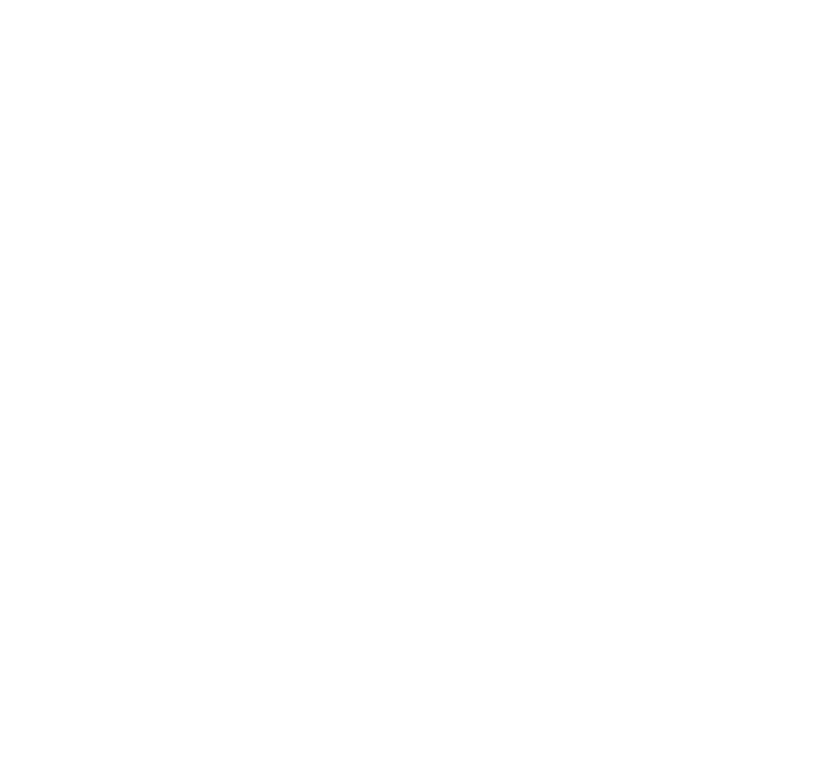
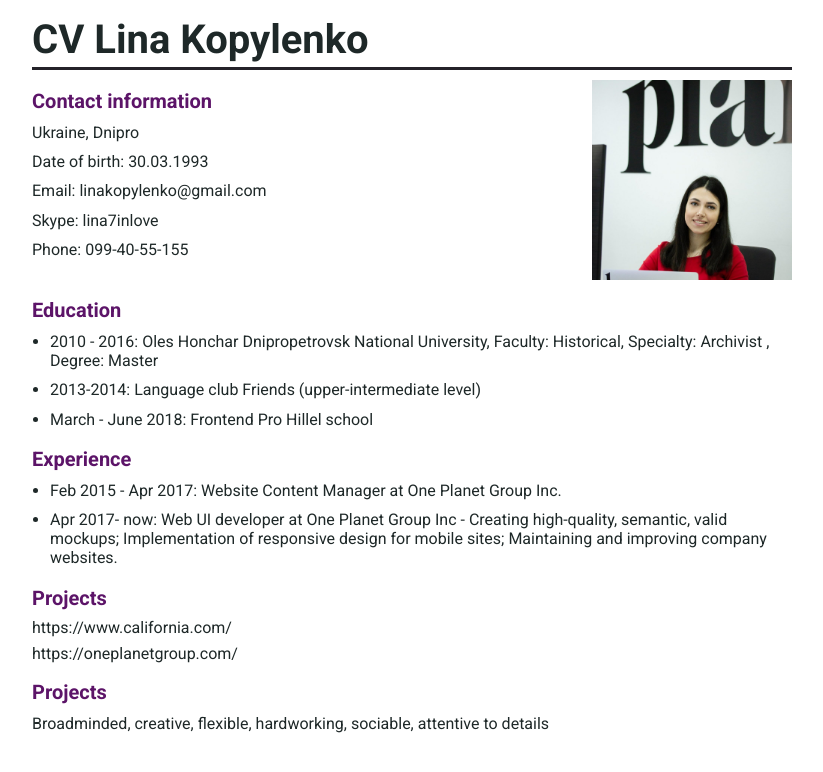
Before and after one commit to linabambina/rsschool-cv, a plain HTML site: page index.html in a window 1280 px wide. Shown: the whole page, without its empty margins (228-1051 px from the left). Drawn offline with Linux system fonts and the light colour scheme.

Commit message:
feat: add photo

```diff
--- /dev/null
+++ b/css/style.css
@@ -0,0 +1,135 @@
+/* http://meyerweb.com/eric/tools/css/reset/
+   v2.0 | 20110126
+   License: none (public domain)
+*/
+
+* {
+    -moz-box-sizing: border-box; /* Для Firefox */
+    box-sizing: border-box; /* Ширина блока с полями */
+}
+
+html, body, div, span, applet, object, iframe,
+h1, h2, h3, h4, h5, h6, p, blockquote, pre,
+a, abbr, acronym, address, big, cite, code,
+del, dfn, em, img, ins, kbd, q, s, samp,
+small, strike, strong, sub, sup, tt, var,
+b, u, i, center,
+dl, dt, dd, ol, ul, li,
+fieldset, form, label, legend,
+table, caption, tbody, tfoot, thead, tr, th, td,
+article, aside, canvas, details, embed,
+figure, figcaption, footer, header, hgroup,
+menu, nav, output, ruby, section, summary,
+time, mark, audio, video {
+	margin: 0;
+	padding: 0;
+	border: 0;
+	font-size: 100%;
+	font: inherit;
+	vertical-align: baseline;
+}
+/* HTML5 display-role reset for older browsers */
+article, aside, details, figcaption, figure,
+footer, header, hgroup, menu, nav, section {
+	display: block;
+}
+body {
+    line-height: 1;
+    font-family: 'Roboto', sans-serif;
+    color: #1E2828;
+}
+ol, ul {
+	list-style: none;
+}
+blockquote, q {
+	quotes: none;
+}
+blockquote:before, blockquote:after,
+q:before, q:after {
+	content: '';
+	content: none;
+}
+table {
+	border-collapse: collapse;
+	border-spacing: 0;
+}
+
+.main-wrapper {
+    max-width: 800px;
+    margin: 0 auto;
+    width: 100%;
+    padding: 20px;
+}
+
+.main-wrapper p {
+    font-size: 16px;
+    line-height: 1.2;
+    margin-bottom: 10px;
+}
+
+.main-header {
+    font-size: 40px;
+    font-weight: bold;
+    position: relative;
+}
+
+.main-header:after {
+    content: "";
+    position: absolute;
+    width: 100%;
+    height: 3px;
+    bottom: -10px;
+    left: 0;
+    right: 0;
+    background: #242229;
+}
+
+.main-section {
+    margin: 20px 0;
+}
+
+.section-header {
+    font-size: 20px;
+    font-weight: bold;
+    margin-bottom: 12px;
+    color: #5c1468;
+}
+
+.link {
+    color: #1E2828;
+    font-size: 16px;
+    display: block;
+    text-decoration: none;
+    margin-bottom: 10px;
+}
+
+.link:hover {
+    text-decoration: underline;
+    color: #48788e;
+}
+
+.main-list {
+    list-style-type: disc;
+    padding-left: 18px;
+}
+
+.main-list li {
+    margin: 10px 0;
+    line-height: 1.2;
+}
+
+.main-photo {
+    width: 200px;
+    height: 200px;
+    object-fit: cover;
+}
+
+.flex-row {
+    display: flex;
+    justify-content: space-between;
+    align-items: center;
+}
+
+.flex-col {
+    width: 50%;
+}
--- a/index.html
+++ b/index.html
@@ -4,13 +4,51 @@
     <meta charset="UTF-8">
     <meta name="viewport" content="width=device-width, initial-scale=1.0">
     <title>CV</title>
-    <link rel="stylesheet" type="text/css" href="style.css">
+    <link rel="stylesheet" type="text/css" href="css/style.css">
+    <link href="https://fonts.googleapis.com/css2?family=Roboto:ital,wght@0,400;0,700;1,400&display=swap" rel="stylesheet">
 </head>
 <body>
-    <div class="main-wrapper">
-        <header></header>
-        <main></main>
-        <footer></footer>
-    </div>
+    <main class="main-wrapper">
+        <header>
+            <h1 class="main-header">CV Lina Kopylenko</h1>
+        </header>
+        <div>
+            <section class="main-section flex-row">
+                <div class="flex-col">
+                    <h2 class="section-header">Contact information</h2>
+                    <p>Ukraine, Dnipro</p>
+                    <p>Date of birth: 30.03.1993</p>
+                    <p>Email: linakopylenko@gmail.com</p>
+                    <p>Skype: lina7inlove</p>
+                    <p>Phone: 099-40-55-155</p>
+                </div>
+                <img class="main-photo" src='images/cv-img.jpg' alt="CV photo">
+            </section>
+            <section class="main-section">
+                <h2 class="section-header">Education</h2>
+                <ul class="main-list">
+                    <li>2010 - 2016:  Oles Honchar Dnipropetrovsk National University, Faculty:  Historical, Specialty: Archivist , Degree: Master</li>
+                    <li>2013-2014:  Language club Friends (upper-intermediate level)</li>
+                    <li>March - June 2018: Frontend Pro Hillel school</li>
+                </ul>
+            </section>
+            <section class="main-section">
+                <h2 class="section-header">Experience</h2>
+                <ul class="main-list">
+                    <li>Feb 2015 - Apr 2017: Website Content Manager at One Planet Group Inc.</li>
+                    <li>Apr 2017- now: Web UI developer at One Planet Group Inc   -  Creating high-quality, semantic, valid mockups;  Implementation of responsive design for mobile sites;  Maintaining and improving company websites.</li>
+                </ul>
+            </section>
+            <section class="main-section">
+                <h2 class="section-header">Projects</h2>
+                <a class="link" href="https://www.california.com/" target="_blank">https://www.california.com/</a>
+                <a class="link" href="https://oneplanetgroup.com/" target="_blank">https://oneplanetgroup.com/</a>
+            </section>
+            <section class="main-section">
+                <h2 class="section-header">Projects</h2>
+                <p>Broadminded, creative, flexible, hardworking, sociable, attentive to details</p>
+            </section>
+        </div>
+    </main>
 </body>
 </html>
--- a/style.css
+++ /dev/null
@@ -1,54 +0,0 @@
-/* http://meyerweb.com/eric/tools/css/reset/
-   v2.0 | 20110126
-   License: none (public domain)
-*/
-
-html, body, div, span, applet, object, iframe,
-h1, h2, h3, h4, h5, h6, p, blockquote, pre,
-a, abbr, acronym, address, big, cite, code,
-del, dfn, em, img, ins, kbd, q, s, samp,
-small, strike, strong, sub, sup, tt, var,
-b, u, i, center,
-dl, dt, dd, ol, ul, li,
-fieldset, form, label, legend,
-table, caption, tbody, tfoot, thead, tr, th, td,
-article, aside, canvas, details, embed,
-figure, figcaption, footer, header, hgroup,
-menu, nav, output, ruby, section, summary,
-time, mark, audio, video {
-	margin: 0;
-	padding: 0;
-	border: 0;
-	font-size: 100%;
-	font: inherit;
-	vertical-align: baseline;
-}
-/* HTML5 display-role reset for older browsers */
-article, aside, details, figcaption, figure,
-footer, header, hgroup, menu, nav, section {
-	display: block;
-}
-body {
-	line-height: 1;
-}
-ol, ul {
-	list-style: none;
-}
-blockquote, q {
-	quotes: none;
-}
-blockquote:before, blockquote:after,
-q:before, q:after {
-	content: '';
-	content: none;
-}
-table {
-	border-collapse: collapse;
-	border-spacing: 0;
-}
-
-.main-wrapper {
-    max-width: 960px;
-    margin: 0 auto;
-    width: 100%;
-}
```
Also changed, not shown: images/cv-img.jpg (added).
